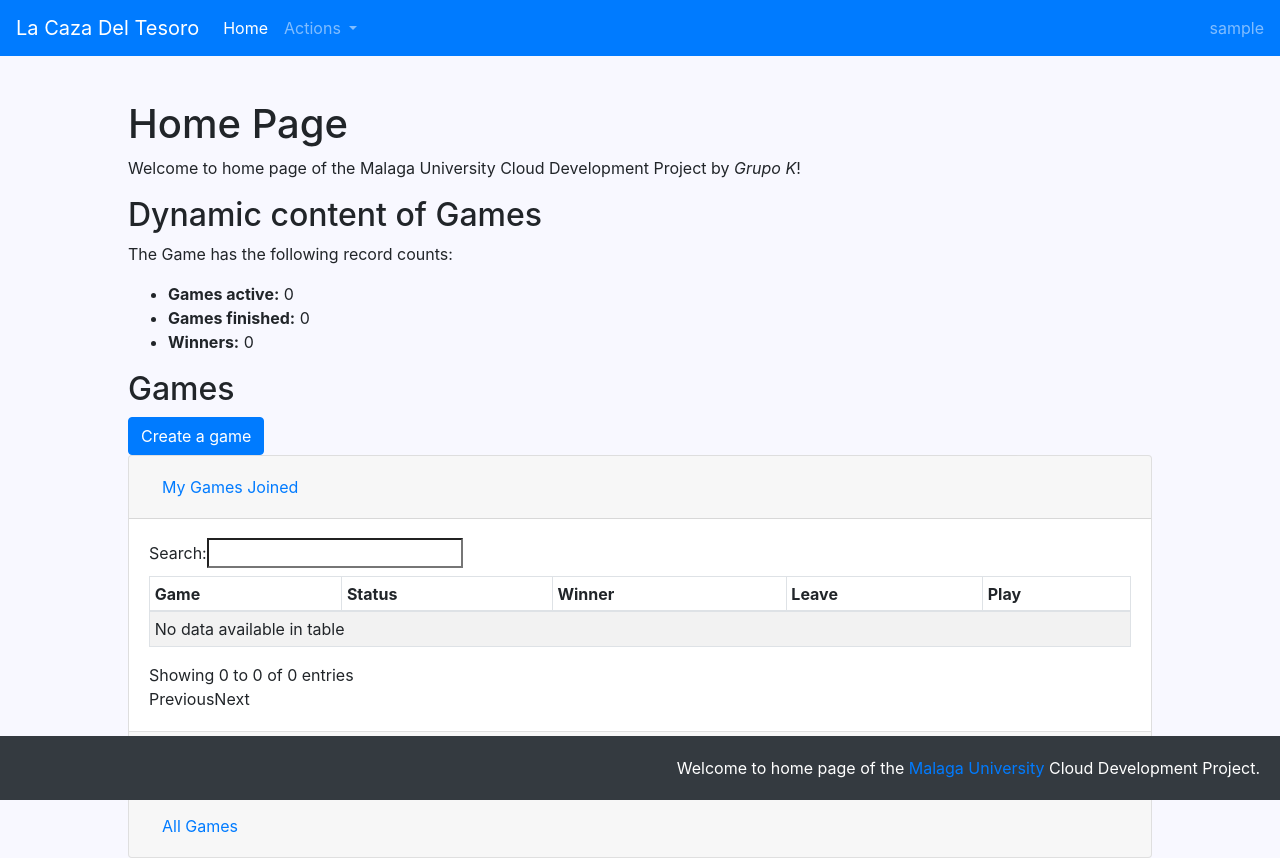
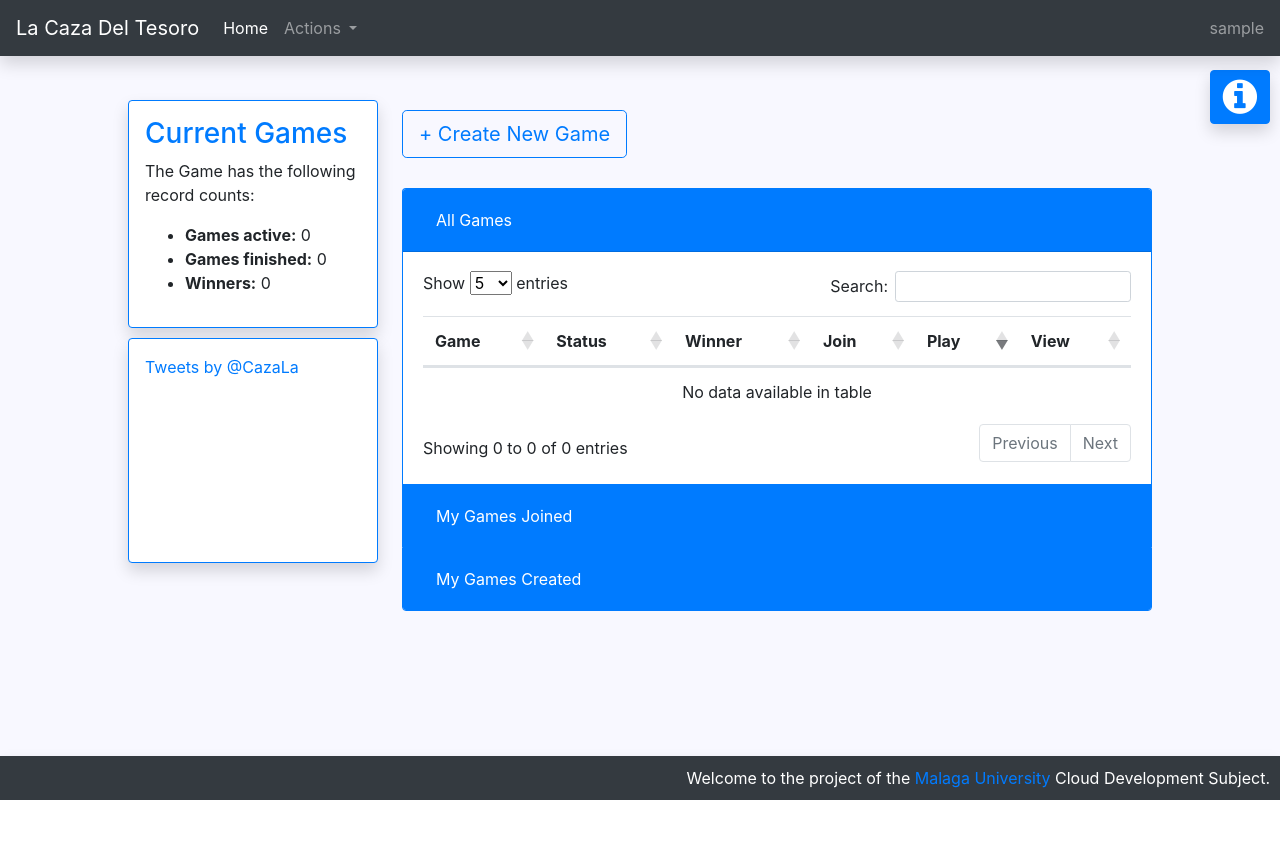
Before and after one commit to DRTorresRuiz/LaCazaDelTesoro, a Django app: page / in a window 1280 px wide. After the commit the page ends 800 px from the top, so only its background shows below. Run offline with Django 3.2, Linux system fonts and the light colour scheme; the visitor is signed in with stand-in values (Sample User, id 1); data that the repository does not hold is empty; some libraries are stand-ins or nearby versions.

Commit message:
[ADD] Front-end of Home Page

```diff
--- a/homepage/templates/base_generic.html
+++ b/homepage/templates/base_generic.html
@@ -1,12 +1,20 @@
 {% extends "base.html" %}
 
 {% block navigation %}
-  <nav class="navbar navbar-expand-lg navbar-dark bg-primary" style="position: fixed; width: 100%">
+  <nav class="navbar navbar-expand-lg navbar-dark bg-dark shadow" style="position: fixed; width: 100%">
     {% include "nav.html" %}
   </nav>
 {% endblock %}
 
 {% block content %}
+
+  <div style="position: fixed; z-index: -1; right: 10px; top: 70px;"
+      onclick="info()">
+    <i class="fa fa-info-circle btn btn-primary shadow" style="font-size: 40px"></i>
+  </div>
+  {% block info_button %}
+  {% endblock%}
+
   <div class="container-fluid"
        style="padding: 0px;
               width: 1024px;
@@ -17,8 +25,8 @@
     {% block content_page %}
     {% endblock %}
   </div>
-  <footer style="position:fixed; bottom: 0; left: 0; width: 100%; padding: 20px;"
-          class="bg-dark text-white text-right">
-    Welcome to home page of the <a href="https://www.uma.es/" class="text-primary">Malaga University</a> Cloud Development Project.
+  <footer style="position:fixed; bottom: 0; left: 0; width: 100%; padding: 10px;"
+          class="bg-dark text-white text-right shadow">
+    Welcome to the project of the <a href="https://www.uma.es/" class="text-primary">Malaga University</a> Cloud Development Subject.
   </footer>
 {% endblock %}
--- a/homepage/templates/index_homepage.html
+++ b/homepage/templates/index_homepage.html
@@ -1,129 +1,56 @@
 {% extends "base_generic.html" %}
 
 {% block content_page %}
-  <h1>Home Page</h1>
-  <p>Welcome to home page of the Malaga University Cloud Development Project by <em>Grupo K</em>!</p>
-  <h2>Dynamic content of Games</h2>
+
+  {% block info_button %}
+    <script>
+      function info() {
+        Swal.fire({
+          title: '<strong>HTML <u>example</u></strong>',
+          icon: 'info',
+          html:
+            'You can use <b>bold text</b>, ' +
+            '<a href="//sweetalert2.github.io">links</a> ' +
+            'and other HTML tags',
+          focusConfirm: true,
+          confirmButtonText:
+            '<i class="fa fa-thumbs-up"></i> Great!',
+          confirmButtonAriaLabel: 'Thumbs up, great!',
+          cancelButtonText:
+            '<i class="fa fa-thumbs-down"></i>',
+          cancelButtonAriaLabel: 'Thumbs down'
+        });
+      }
+    </script>
+  {% endblock %}
+
+  <div style="margin-bottom: 10px; width: 250px; float: left;min-height: 225px"
+       class="border border-primary rounded shadow p-3 bg-white">
+    <h3 class="text-primary">Current Games</h3>
     <p>The Game has the following record counts:</p>
     <ul>
       <li><strong>Games active:</strong> {{ num_games_active }}</li>
       <li><strong>Games finished:</strong> {{ num_games_finished }}</li>
       <li><strong>Winners:</strong> {{ num_winners }}</li>
     </ul>
-<h2>Games</h2>
-<!--
-<p>To add a caption to a table, use the caption tag.</p>
--->
+  </div>
 
-<div>
-	<a class="btn btn-primary" href="{% url 'create' %}">Create a game</a>
-</div>
+<div style="width: 750px; height: auto; float: right;">
+    <a style="margin-top: 10px; margin-bottom: 30px;"
+       class="btn btn-outline-primary btn-lg"
+       href="{% url 'create' %}">+ Create New Game</a>
     <div class="accordion" id="panelGames">
-  <div class="card">
-    <div class="card-header" id="headingOne">
+        <div class="card border-primary">
+            <div class="card-header bg-primary" id="headingTwo">
               <h5 class="mb-0">
-        <button class="btn btn-link" type="button" data-toggle="collapse" data-target="#collapseOne" aria-expanded="true" aria-controls="collapseOne">
-          My Games Joined
-        </button>
-      </h5>
-    </div>
-    <div id="collapseOne" class="collapse show" aria-labelledby="headingOne" data-parent="#panelGames">
-      <div class="card-body">
-            <table id="dtJoinedGames" class="table table-striped table-bordered table-sm" cellspacing="0" width="100%">
-              <thead>
-                <tr>
-                    <th class="th-sm">Game</th>
-                    <th class="th-sm">Status</th>
-                    <th class="th-sm">Winner</th>
-                    <th class="th-sm">Leave</th>
-                    <th class="th-sm">Play</th>
-               </tr>
-              </thead>
-              <tbody>
-                {% for game in games_joined  %}
-                <tr>
-                 <td>{{ game.name }}</td>
-                {% if game.status == 2 %}
-                 <td>Active</td>
-                {% else %}
-                 <td>Finished</td>
-                {% endif %}
-                {% if game.winner is None %}
-                 <td>No winner yet.</td>
-                {% else %}
-                 <td>{{game.winner}}</td>
-                {% endif %}
-                {% if user in game.player.all and game.status == 2 %}
-                 <td><a href="{{ game.get_leave_url }}">Leave</a></td>
-                {% else %}
-                 <td></td>
-                {% endif %}
-                {% if user in game.player.all and game.status == 2 %}
-                 <td><a href="/Game/play/{{ game.id }}/"><i class="fa fa-play-circle-o" style="font-size:36px;"></i></a></td>
-                {% else %}
-                 <td></td>
-                {% endif %}
-                </tr>
-            {% endfor %}
-              </tbody>
-            </table>
-      </div>
-    </div>
-  </div>
-<div class="card">
-    <div class="card-header" id="headingThree">
-      <h5 class="mb-0">
-        <button class="btn btn-link" type="button" data-toggle="collapse" data-target="#collapseThree" aria-expanded="true" aria-controls="collapseThree">
-          My Games Created
-        </button>
-      </h5>
-    </div>
-    <div id="collapseThree" class="collapse" aria-labelledby="headingThree" data-parent="#panelGames">
-      <div class="card-body">
-            <table id="dtCreatedGames" class="table table-striped table-bordered table-sm" cellspacing="0" width="100%">
-              <thead>
-                <tr>
-                    <th class="th-sm">Game</th>
-                    <th class="th-sm">Status</th>
-                    <th class="th-sm">Winner</th>
-                    <th class="th-sm">Number of Treasures</th>
-                    <th class="th-sm"></th>
-               </tr>
-              </thead>
-              <tbody>
-                {% for game in games_created  %}
-                <tr>
-                 <td>{{ game.name }}</td>
-                {% if game.status == 2 %}
-                 <td>Active</td>
-                {% else %}
-                 <td>Finished</td>
-                {% endif %}
-                {% if game.winner is None %}
-                 <td>No winner yet.</td>
-                {% else %}
-                 <td>{{game.winner}}</td>
-                {% endif %}
-                 <td>{{ game.count_treasures }}</td>
-                 <td><a href="/Game/control/{{ game.id }}/">View</a></td>
-                </tr>
-            {% endfor %}
-              </tbody>
-            </table>
-      </div>
-    </div>
-  </div>
-  <div class="card">
-    <div class="card-header" id="headingTwo">
-      <h5 class="mb-0">
-        <button class="btn btn-link collapsed" type="button" data-toggle="collapse" data-target="#collapseTwo" aria-expanded="false" aria-controls="collapseTwo">
+                <button class="btn btn-link text-white" type="button" data-toggle="collapse" data-target="#collapseTwo" aria-expanded="false" aria-controls="collapseTwo">
                   All Games
                 </button>
               </h5>
             </div>
-    <div id="collapseTwo" class="collapse" aria-labelledby="headingTwo" data-parent="#panelGames">
+            <div id="collapseTwo" class="collapse show" aria-labelledby="headingTwo" data-parent="#panelGames">
               <div class="card-body">
-            <table id="dtAllGames" class="table table-striped table-bordered table-sm" cellspacing="0" width="100%">
+                    <table id="dtAllGames" class="table" cellspacing="0" style="width: 708px">
                       <thead>
                         <tr>
                             <th class="th-sm">Game</th>
@@ -151,19 +78,19 @@
                          <td>{{game.winner}}</td>
                         {% endif %}
                         {% if user in game.player.all and game.status == 2 %}
-                 <td><a href="{{ game.get_leave_url }}">Leave</a></td>
+                         <td><a href="{{ game.get_leave_url }}" class="btn btn-danger">Leave</a></td>
                         {% elif game.status == 2 %}
-                 <td><a href="{{ game.get_join_url }}">Join</a></td>
+                         <td><a href="{{ game.get_join_url }}" class="btn btn-success">Join</a></td>
                         {% else %}
                          <td></td>
                         {% endif %}
                         {% if user in game.player.all and game.status == 2 %}
-                 <td><a href="/Game/play/{{ game.id }}/"><i class="fa fa-play-circle-o" style="font-size:36px;"></i></a></td>
+                         <td><a href="/Game/play/{{ game.id }}/" class="btn btn-success">Enter</a></td>
                         {% else %}
                          <td></td>
                         {% endif %}
                         {% if user.is_superuser %}
-                    <td><a href="/Game/control/{{ game.id }}/">View</a></td>
+                            <td><a href="/Game/control/{{ game.id }}/" class="btn btn-secondary">View</a></td>
                         {% endif %}
                         </tr>
                     {% endfor %}
@@ -172,31 +99,130 @@
               </div>
             </div>
           </div>
+          <div class="card border-primary">
+            <div class="card-header bg-primary" id="headingOne">
+              <h5 class="mb-0">
+                <button class="btn btn-link text-white" type="button" data-toggle="collapse" data-target="#collapseOne" aria-expanded="true" aria-controls="collapseOne">
+                  My Games Joined
+                </button>
+              </h5>
+            </div>
+            <div id="collapseOne" class="collapse" aria-labelledby="headingOne" data-parent="#panelGames">
+              <div class="card-body">
+                    <table id="dtJoinedGames" class="table" cellspacing="0" width="708">
+                      <thead>
+                        <tr>
+                            <th class="th-sm">Game</th>
+                            <th class="th-sm">Status</th>
+                            <th class="th-sm">Winner</th>
+                            <th class="th-sm">Leave</th>
+                            <th class="th-sm">Play</th>
+                       </tr>
+                      </thead>
+                      <tbody>
+                        {% for game in games_joined  %}
+                        <tr>
+                         <td>{{ game.name }}</td>
+                        {% if game.status == 2 %}
+                         <td>Active</td>
+                        {% else %}
+                         <td>Finished</td>
+                        {% endif %}
+                        {% if game.winner is None %}
+                         <td>No winner yet.</td>
+                        {% else %}
+                         <td>{{game.winner}}</td>
+                        {% endif %}
+                        {% if user in game.player.all and game.status == 2 %}
+                         <td><a href="{{ game.get_leave_url }}" class="btn btn-danger">Leave</a></td>
+                        {% else %}
+                         <td></td>
+                        {% endif %}
+                        {% if user in game.player.all and game.status == 2 %}
+                         <td><a href="/Game/play/{{ game.id }}/" class="btn btn-success">Enter</a></td>
+                        {% else %}
+                         <td></td>
+                        {% endif %}
+                        </tr>
+                    {% endfor %}
+                      </tbody>
+                    </table>
+              </div>
+            </div>
+          </div>
+      <div class="card border-primary">
+        <div class="card-header bg-primary" id="headingThree">
+          <h5 class="mb-0">
+            <button class="btn btn-link text-white" type="button" data-toggle="collapse" data-target="#collapseThree" aria-expanded="true" aria-controls="collapseThree">
+              My Games Created
+            </button>
+          </h5>
+        </div>
+        <div id="collapseThree" class="collapse" aria-labelledby="headingThree" data-parent="#panelGames">
+          <div class="card-body">
+                <table id="dtCreatedGames" class="table" cellspacing="0" width="708">
+                  <thead>
+                    <tr>
+                        <th class="th-sm">Game</th>
+                        <th class="th-sm">Status</th>
+                        <th class="th-sm">Winner</th>
+                        <th class="th-sm">Number of Treasures</th>
+                        <th class="th-sm"></th>
+                   </tr>
+                  </thead>
+                  <tbody>
+                    {% for game in games_created  %}
+                    <tr>
+                     <td>{{ game.name }}</td>
+                    {% if game.status == 2 %}
+                     <td>Active</td>
+                    {% else %}
+                     <td>Finished</td>
+                    {% endif %}
+                    {% if game.winner is None %}
+                     <td>No winner yet.</td>
+                    {% else %}
+                     <td>{{game.winner}}</td>
+                    {% endif %}
+                     <td>{{ game.count_treasures }}</td>
+                     <td><a href="/Game/control/{{ game.id }}/" class="btn btn-secondary">View</a></td>
+                    </tr>
+                {% endfor %}
+                  </tbody>
+                </table>
+          </div>
+        </div>
+      </div>
+    </div>
 </div>
 
-</body>
 <script>
 $(document).ready(function () {
   $('#dtAllGames').DataTable({
-    "paging": true,
-    "pageLength": 5,
-    "lengthChange": false
-    //"lengthMenu": [ 5, 10, 15, 20, 30 ]
+    "order": [[ 4, "desc" ]],
+    "lengthMenu": [[5, 10, 25, 50, -1], [5, 10, 25, 50, "All"]]
   });
   $('#dtJoinedGames').DataTable({
-    "paging": true,
-    "pageLength": 5,
-    "lengthChange": false
+    "order": [[ 4, "desc" ]],
+    "lengthMenu": [[5, 10, 25, 50, -1], [5, 10, 25, 50, "All"]]
   });
   $('#dtCreatedGames').DataTable({
-    "paging": true,
-    "pageLength": 5,
-    "lengthChange": false
+    "order": [[ 1, "asc" ]],
+    "lengthMenu": [[5, 10, 25, 50, -1], [5, 10, 25, 50, "All"]]
   });
-  $('.dataTables_length').addClass('bs-select');
 });
 </script>
 
+
+  <div style="margin-bottom: 10px; width: 250px; float: left; min-height: 225px"
+       class="border border-primary rounded shadow p-3 bg-white">
+    <a class="twitter-timeline"
+        href="https://twitter.com/CazaLa"
+        data-chrome="nofooter noborders"
+        data-tweet-limit="3">
+        Tweets by @CazaLa
+    </a>
+  </div>
 
 {% endblock %}
 
--- a/registration/templates/base.html
+++ b/registration/templates/base.html
@@ -21,10 +21,13 @@
         <script src="https://platform.twitter.com/widgets.js" charset="utf-8"></script>
 
         <!-- DataTable -->
-        <script src="https://cdn.datatables.net/1.10.20/js/jquery.dataTables.min.js"></script>
+        <link rel="stylesheet" href="https://cdnjs.cloudflare.com/ajax/libs/twitter-bootstrap/4.1.3/css/bootstrap.css">
+        <link rel="stylesheet" type="text/css" href="https://cdn.datatables.net/1.10.20/css/dataTables.bootstrap4.min.css"/>
+        <script type="text/javascript" src="https://cdn.datatables.net/1.10.20/js/jquery.dataTables.min.js"></script>
+        <script type="text/javascript" src="https://cdn.datatables.net/1.10.20/js/dataTables.bootstrap4.min.js"></script>
 
         <!-- Font-Awesome -->
-        <link rel="stylesheet" href="https://cdnjs.cloudflare.com/ajax/libs/font-awesome/4.7.0/css/font-awesome.min.css">
+        <link href="http://maxcdn.bootstrapcdn.com/font-awesome/4.1.0/css/font-awesome.min.css" rel="stylesheet">
     </head>
     <body style="background-color: ghostwhite;">
 
```
Lines whose indentation alone changed are shown as unchanged.
